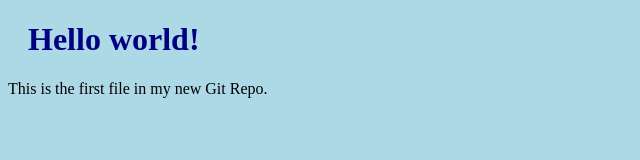
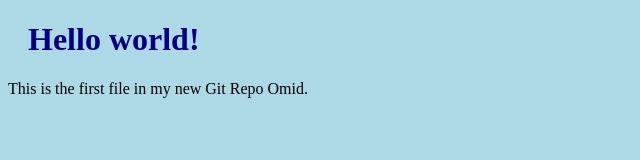
Before and after one commit to omidaskari/hello-world, a plain HTML site: page index.html in a window 1280 px wide. Shown: the full height of the page, 0-640 px from the left. Drawn offline with Linux system fonts and the light colour scheme.

Commit message:
Updated index.html with a new line

```diff
--- a/index.html
+++ b/index.html
@@ -7,7 +7,7 @@
 <body>
 
 <h1>Hello world!</h1>
-<p>This is the first file in my new Git Repo.</p>
+<p>This is the first file in my new Git Repo Omid.</p>
 
 </body>
 </html>
```
